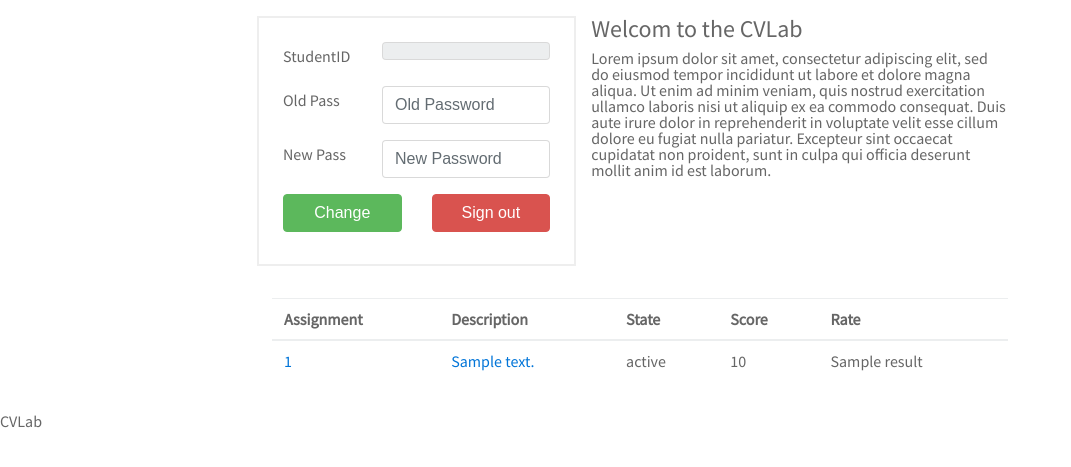
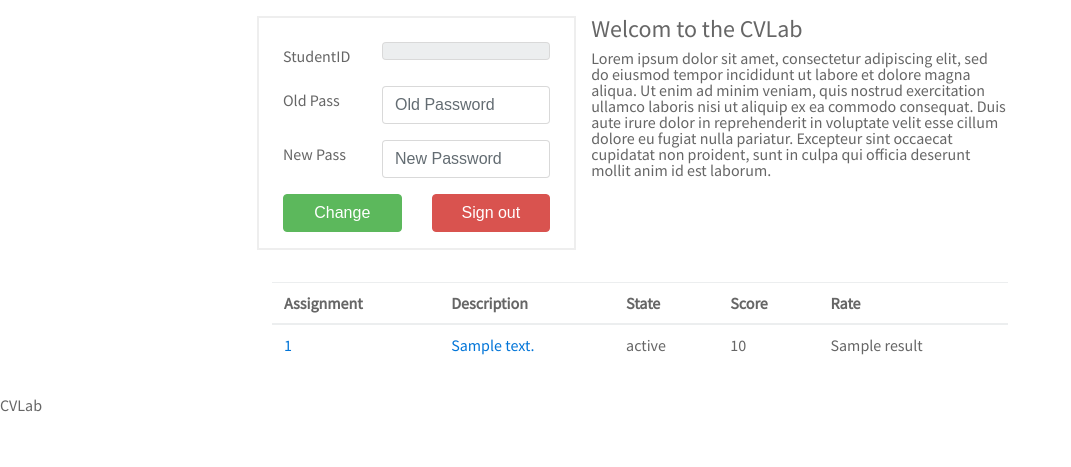
Before and after one commit to jiunbae/scoreboard, a Flask app: template app/templates/user.html in a window 1280 px wide. Shown: the part 60-527 px from the top of the page, without its empty margins (0-1071 px from the left). Run offline with Flask 2, Linux system fonts and the light colour scheme; the template is opened without the code that fills it: most values are stand-ins (such as "Sample title", 1, 10 or a date in 2020); parts of the project's set-up code (start-up, migrations or seed data) failed here and were passed over; some libraries are stand-ins or nearby versions.

Commit message:
Update statics

```diff
--- a/app/static/css/style.css
+++ b/app/static/css/style.css
@@ -99,7 +99,6 @@
 
 form.info-box {
     width: 350px;
-    height: 250px;
     border: 2px solid #eee;
     padding: 24px;
     padding-bottom: 0px;
--- a/app/static/js/scripts.js
+++ b/app/static/js/scripts.js
@@ -14,4 +14,9 @@
         window.location.replace("/");
      });
   });
+
+  $('#change').click((e) => {
+    // request to user as put method
+    // change password to new one
+  };
 });
```
